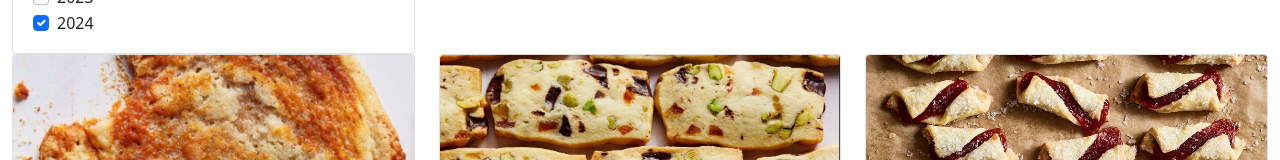
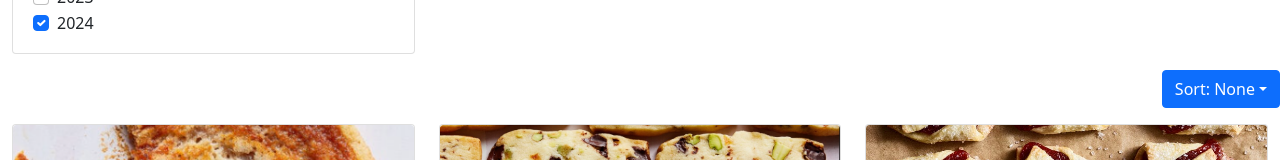
Before and after one commit to ginathegenius/cookie-site-3.0, a React (Vite) app: page / in a window 1280 px wide. Shown: the part 140-300 px from the top of the page. Built offline with nearby package versions, Linux system fonts and the light colour scheme.

Commit message:
add sort dropdown

```diff
--- a/src/components/CookieItem.jsx
+++ b/src/components/CookieItem.jsx
@@ -11,7 +11,7 @@ export default function CookieItem({cookies, upvotes, onUpvote}) {
     // <div className="cookie-container">
     <div>
     <Container fluid>
-      <Row xs={2} md={3} className="g-4">
+      <Row xs={1} sm={2} md={3} className="g-4">
         {cookies.map((object, index) => (
           <Col key={index} className="cookie-col">
           <Card className="card-height cookie-card">
@@ -24,10 +24,6 @@ export default function CookieItem({cookies, upvotes, onUpvote}) {
                     )}
                 </Card.Text>
                 <Button variant="light" href={object.link} target="_blank" disabled={!object.link}>Recipe</Button>
-                  {/* <div className="upvote-section">
-                    <Button variant="primary" onClick={() => onUpvote(object.name)}>Upvote</Button>
-                    <span className="upvote-count">{upvotes[object.name]}</span>
-                  </div> */}
             </Card.Body>
         </Card>
         </Col>
--- a/src/containers/Cookies.jsx
+++ b/src/containers/Cookies.jsx
@@ -4,6 +4,7 @@ import React, {useState} from "react";
 import "./Home.css";
 import { cookieData } from "../data/cookieData";
 import FilterComponent from '../components/FilterComponent';
+import { Dropdown, Row, Col } from 'react-bootstrap';
 
 export default function Cookies() {
   const [yearFilters, setyearFilters] = useState({
@@ -36,6 +37,9 @@ export default function Cookies() {
     acc[cookie.name] = 0;
     return acc;
   }, {}));
+
+  // Sorting state
+  const [sortOrder, setSortOrder] = useState(""); // 'asc' or 'desc'
 
   const handleYearChange = (event) => {
     setyearFilters({
@@ -75,6 +79,13 @@ export default function Cookies() {
     return matchesYear && matchesAllergies && matchesFlavor;
   });
 
+  // Apply sorting logic
+  const sortedCookies = [...filteredCookies].sort((a, b) => {
+    if (sortOrder === "asc") return a.name.localeCompare(b.name);
+    if (sortOrder === "desc") return b.name.localeCompare(a.name);
+    return 0;
+  });
+
     return (
       <div className="ml-2">
         <div>
@@ -87,8 +98,30 @@ export default function Cookies() {
                 handleFlavorChange={handleFlavorChange}
             />
         </div>
+              {/* Sorting Dropdown */}
+      <Row className="my-3">
+        <Col className="d-flex justify-content-end">
+          <Dropdown>
+            <Dropdown.Toggle variant="primary" id="dropdown-basic">
+              Sort: {sortOrder === "asc" ? "A-Z" : sortOrder === "desc" ? "Z-A" : "None"}
+            </Dropdown.Toggle>
+
+            <Dropdown.Menu>
+              <Dropdown.Item onClick={() => setSortOrder("asc")}>
+                Sort A-Z
+              </Dropdown.Item>
+              <Dropdown.Item onClick={() => setSortOrder("desc")}>
+                Sort Z-A
+              </Dropdown.Item>
+              <Dropdown.Item onClick={() => setSortOrder("")}>
+                Reset Sort
+              </Dropdown.Item>
+            </Dropdown.Menu>
+          </Dropdown>
+        </Col>
+      </Row>
         <div>
-        <CookieItem cookies={filteredCookies} upvotes={upvotes} onUpvote={handleUpvote}/>
+        <CookieItem cookies={sortedCookies} upvotes={upvotes} onUpvote={handleUpvote}/>
         </div>
       </div>
     );
```
